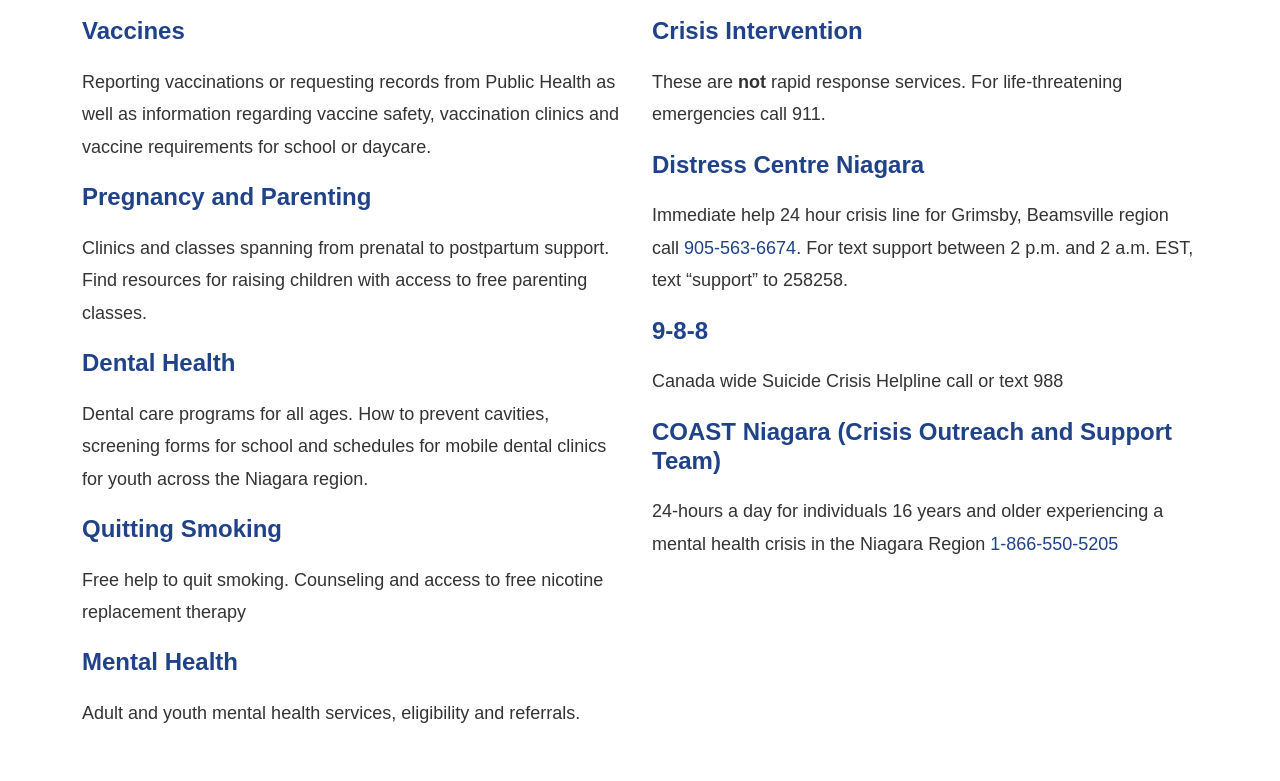
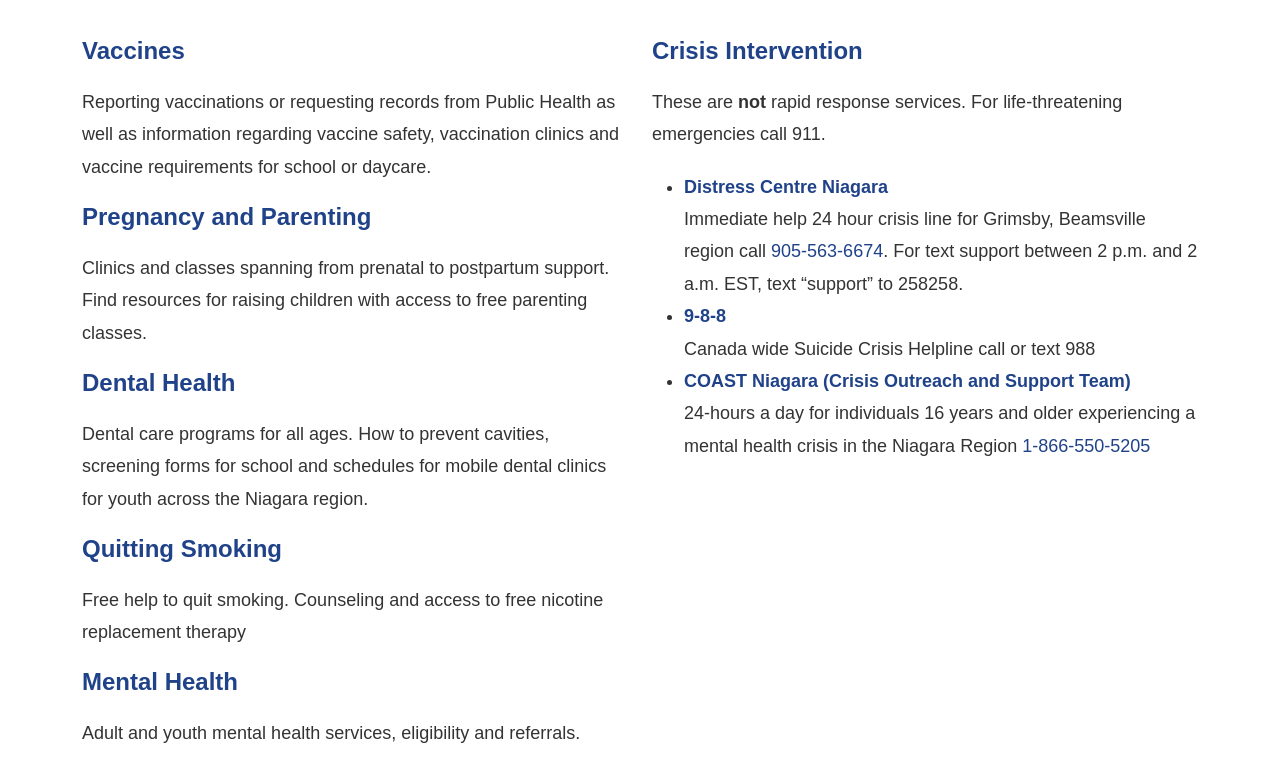
Before and after one commit to lincolnmedweb/lincolnmed, a Next.js app: page /resources in a window 1280 px wide. Shown: the part 575-1356 px from the top of the page. Built offline with nearby package versions, Linux system fonts and the light colour scheme.

Commit message:
Further client changes

```diff
--- a/components/innerHero/innerHero.module.scss
+++ b/components/innerHero/innerHero.module.scss
@@ -3,7 +3,7 @@
 
 .inner-hero {
   background-image: linear-gradient(to right, $dark-blue, $light-blue);
-  padding: 80px 0px 80px 0px;
+  padding: 100px 0px 80px 0px;
   text-align: center;
   margin-top: 0px;
   @include bp-tablet-sm {
--- a/pages/resources.tsx
+++ b/pages/resources.tsx
@@ -74,31 +74,32 @@
               <p>
                 These are <strong>not</strong> rapid response services. For life-threatening emergencies call 911.
               </p>
-              <h4>
+              <ul>
+                <li>
                   <a href="http://distresscentreniagara.com/" target="_blank">
-                  Distress Centre Niagara
+                    <strong>Distress Centre Niagara</strong>
                   </a>
-              </h4>
-              <p>
+                  <br />
                   Immediate help 24 hour crisis line for Grimsby, Beamsville region call{" "}
                   <a href="tel:905-563-6674">905-563-6674</a>. For text support between 2 p.m. and 2 a.m. EST, text
                   “support” to 258258.
-              </p>
-              <h4>
+                </li>
+                <li>
                   <a href="https://988.ca" target="_blank">
-                  9-8-8
+                    <strong>9-8-8</strong>
                   </a>
-              </h4>
-              <p>Canada wide Suicide Crisis Helpline call or text 988</p>
-              <h4>
+                  <br />
+                  Canada wide Suicide Crisis Helpline call or text 988
+                </li>
+                <li>
                   <a href="https://niagara.cmha.ca/brochure/i-am-in-crisis/ " target="_blank">
-                  COAST Niagara (Crisis Outreach and Support Team)
+                    <strong>COAST Niagara (Crisis Outreach and Support Team)</strong>
                   </a>
-              </h4>
-              <p>
+                  <br />
                   24-hours a day for individuals 16 years and older experiencing a mental health crisis in the Niagara
                   Region <a href="tel:1-866-550-5205">1-866-550-5205</a>
-              </p>
+                </li>
+              </ul>
             </Col>
           </Row>
         </Container>
--- a/styles/general.scss
+++ b/styles/general.scss
@@ -69,3 +69,9 @@
 .infused {
   font-size: 12px;
 }
+
+.accordion {
+  h2 {
+    margin-bottom: 0px;
+  }
+}
```
Also changed, not shown: pages/family-health.tsx (+10 -4 lines). Lines whose indentation alone changed are shown as unchanged.
